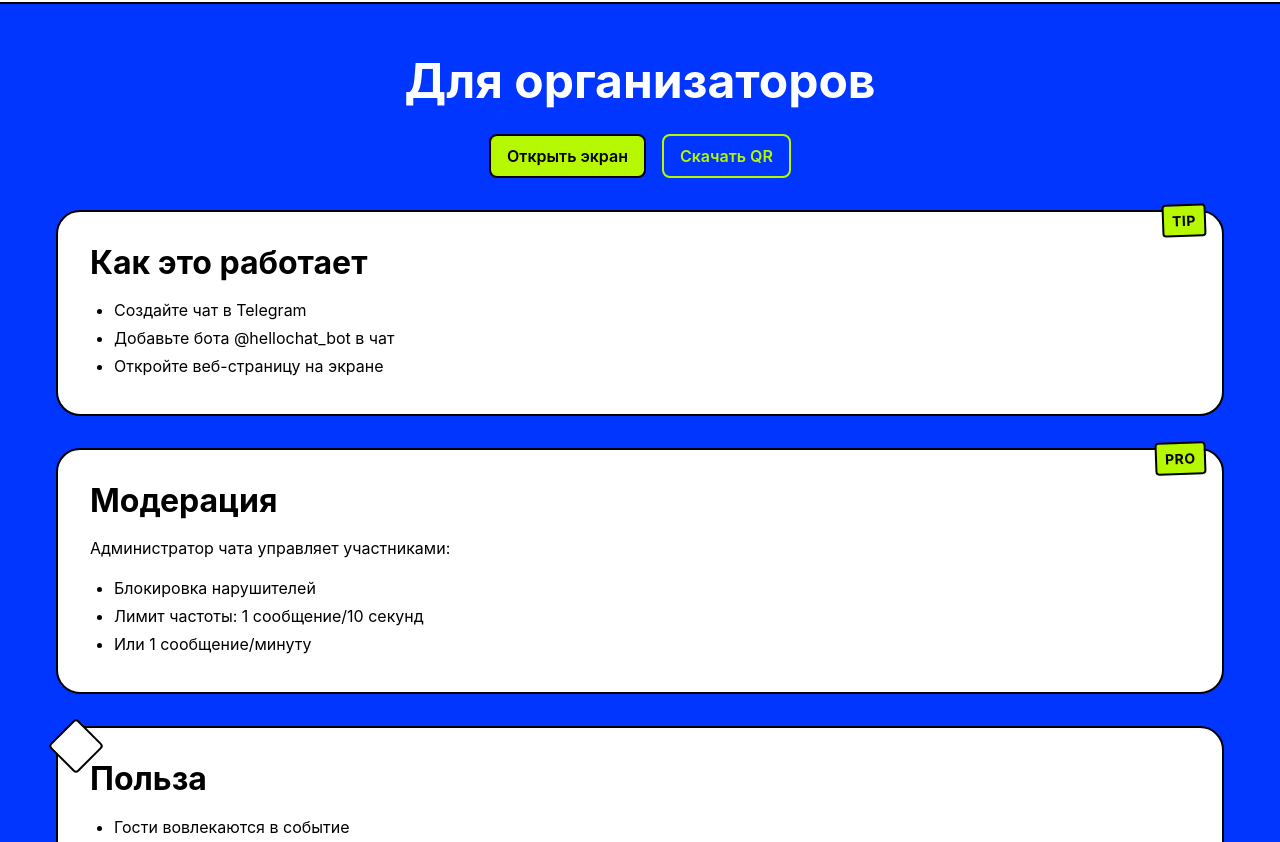
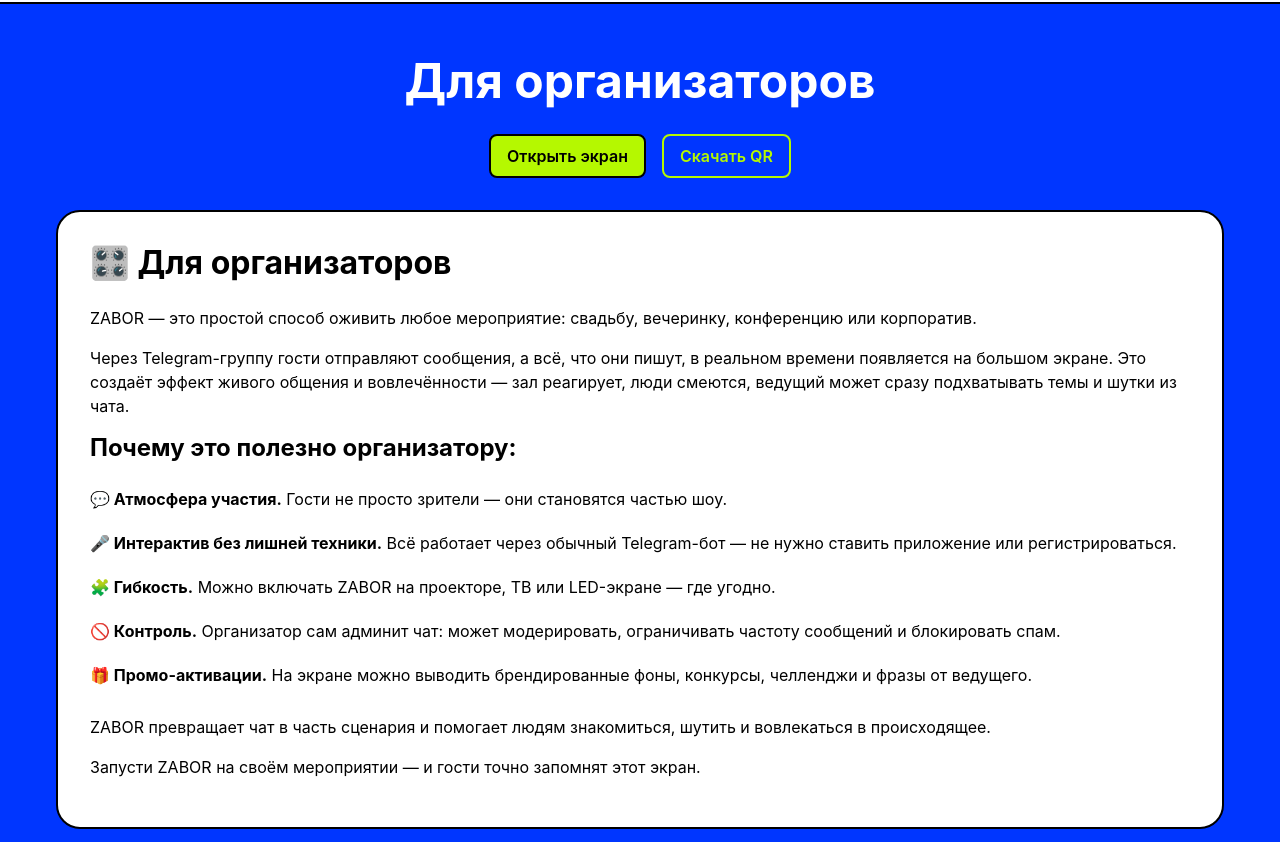
Before and after one commit to Rik1994/test, a website: page organizers.html in a window 1280 px wide. Shown: the part 110-952 px from the top of the page. Drawn offline with Linux system fonts and the light colour scheme.

Commit message:
Refresh organizer pitch copy

```diff
--- a/assets/style.css
+++ b/assets/style.css
@@ -364,6 +364,23 @@
   position: relative;
 }
 
+.content-card h2,
+.content-card h3 {
+  margin-bottom: var(--space-lg);
+}
+
+.content-card p + p {
+  margin-top: var(--space-md);
+}
+
+.benefits-list {
+  list-style: none;
+  padding: 0;
+  margin: 0 0 var(--space-lg) 0;
+  display: grid;
+  gap: var(--space-md);
+}
+
 /* Search */
 .search-section {
   padding: var(--space-2xl) 0;
--- a/organizers.html
+++ b/organizers.html
@@ -38,34 +38,19 @@
             <div class="container">
                 <div class="content-grid">
                     <div class="content-card">
-                        <div class="sticker sticker-tip">TIP</div>
-                        <h2>Как это работает</h2>
-                        <ul>
-                            <li>Создайте чат в Telegram</li>
-                            <li>Добавьте бота @hellochat_bot в чат</li>
-                            <li>Откройте веб-страницу на экране</li>
+                        <h2>🎛️ Для организаторов</h2>
+                        <p>ZABOR — это простой способ оживить любое мероприятие: свадьбу, вечеринку, конференцию или корпоратив.</p>
+                        <p>Через Telegram-группу гости отправляют сообщения, а всё, что они пишут, в реальном времени появляется на большом экране. Это создаёт эффект живого общения и вовлечённости — зал реагирует, люди смеются, ведущий может сразу подхватывать темы и шутки из чата.</p>
+                        <h3>Почему это полезно организатору:</h3>
+                        <ul class="benefits-list">
+                            <li><strong>💬 Атмосфера участия.</strong> Гости не просто зрители — они становятся частью шоу.</li>
+                            <li><strong>🎤 Интерактив без лишней техники.</strong> Всё работает через обычный Telegram-бот — не нужно ставить приложение или регистрироваться.</li>
+                            <li><strong>🧩 Гибкость.</strong> Можно включать ZABOR на проекторе, ТВ или LED-экране — где угодно.</li>
+                            <li><strong>🚫 Контроль.</strong> Организатор сам админит чат: может модерировать, ограничивать частоту сообщений и блокировать спам.</li>
+                            <li><strong>🎁 Промо-активации.</strong> На экране можно выводить брендированные фоны, конкурсы, челленджи и фразы от ведущего.</li>
                         </ul>
-                    </div>
-
-                    <div class="content-card">
-                        <div class="sticker sticker-pro">PRO</div>
-                        <h2>Модерация</h2>
-                        <p>Администратор чата управляет участниками:</p>
-                        <ul>
-                            <li>Блокировка нарушителей</li>
-                            <li>Лимит частоты: 1 сообщение/10 секунд</li>
-                            <li>Или 1 сообщение/минуту</li>
-                        </ul>
-                    </div>
-
-                    <div class="content-card">
-                        <div class="tape tape-corner"></div>
-                        <h2>Польза</h2>
-                        <ul>
-                            <li>Гости вовлекаются в событие</li>
-                            <li>Ведущий задаёт темы для обсуждения</li>
-                            <li>Конкурсы и активности</li>
-                        </ul>
+                        <p>ZABOR превращает чат в часть сценария и помогает людям знакомиться, шутить и вовлекаться в происходящее.</p>
+                        <p>Запусти ZABOR на своём мероприятии — и гости точно запомнят этот экран.</p>
                     </div>
                 </div>
             </div>
```
